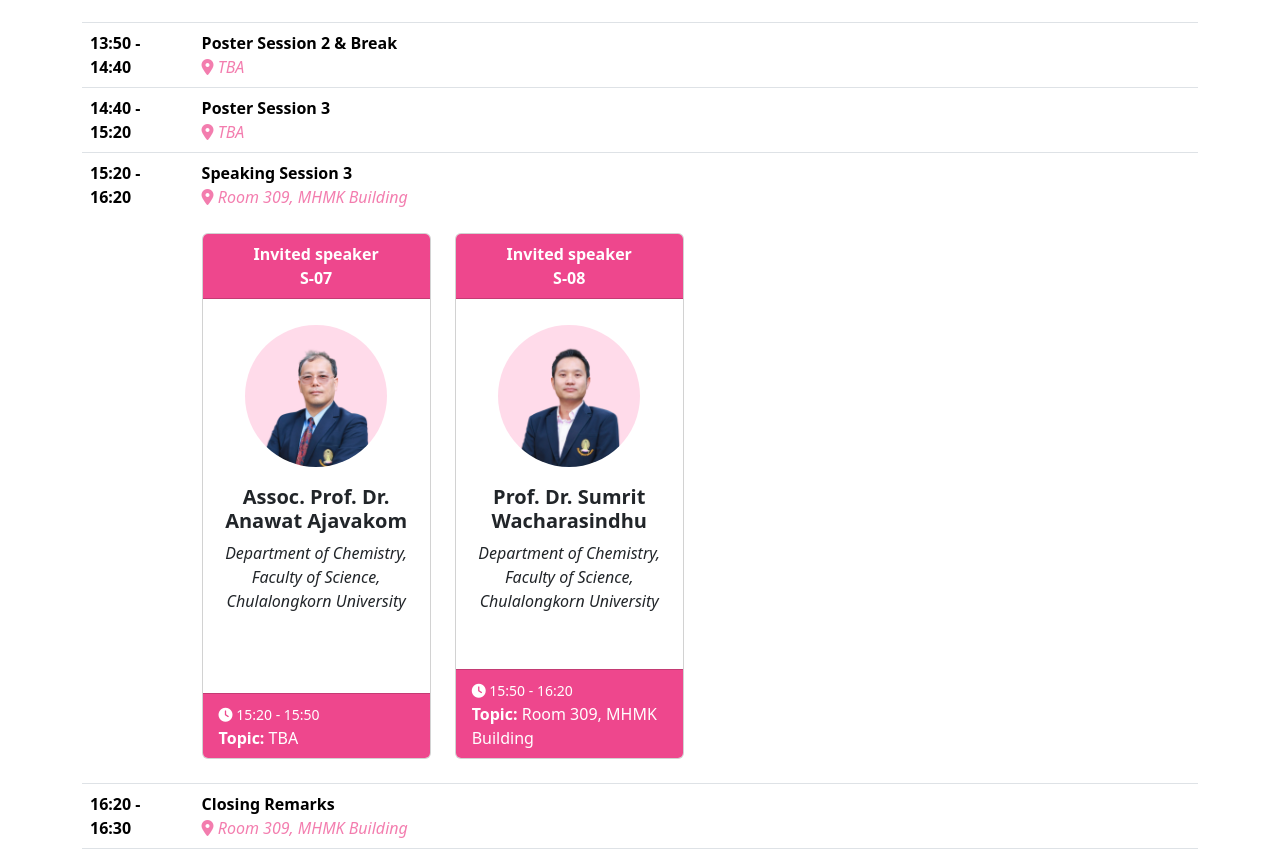
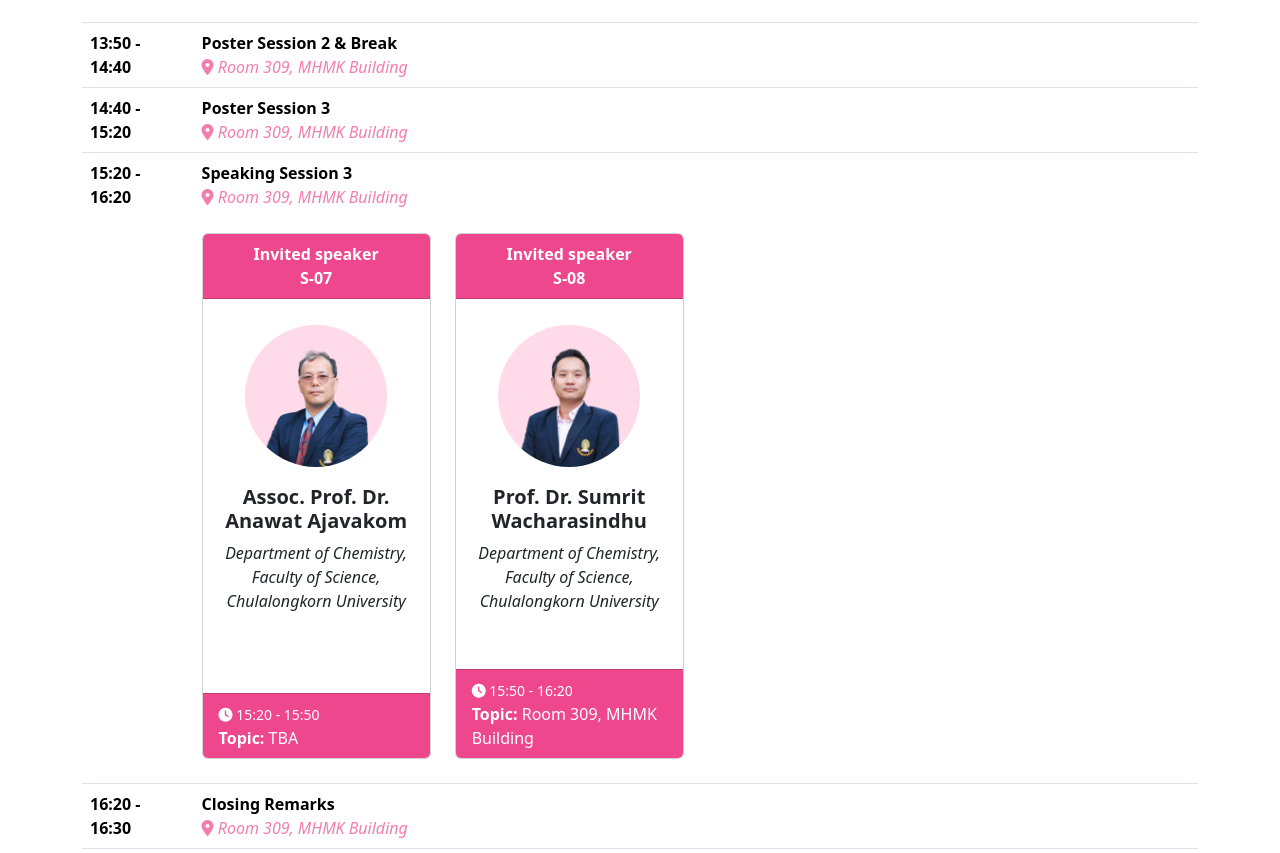
Before and after one commit to MAPSLabCU/nrctmeeting2025, a plain HTML site: page index.html in a window 1280 px wide. Shown: the part 3298-4151 px from the top of the page. Drawn offline with nearby package versions, Linux system fonts and the light colour scheme; some packages are replaced by stand-ins of ours; a script that the page names is missing.

Commit message:
Update index.html

```diff
--- a/index.html
+++ b/index.html
@@ -688,7 +688,7 @@
                   <font color="#EE478D" style="opacity: 0.7">
                     <i>
                       <i class="fa-solid fa-location-dot"></i>
-                      TBA
+                      Room 309, MHMK Building
                     </i>
                   </font>
                 </td>
@@ -701,7 +701,7 @@
                   <font color="#EE478D" style="opacity: 0.7">
                     <i>
                       <i class="fa-solid fa-location-dot"></i>
-                      TBA
+                      Room 309, MHMK Building
                     </i>
                   </font>
                 </td>
```
